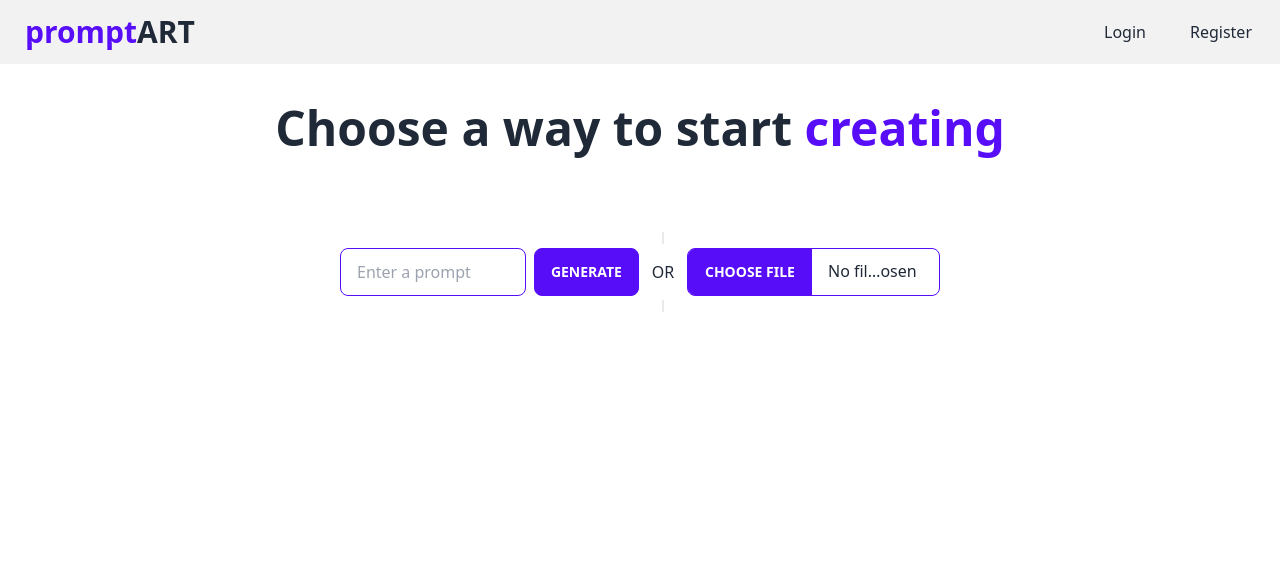
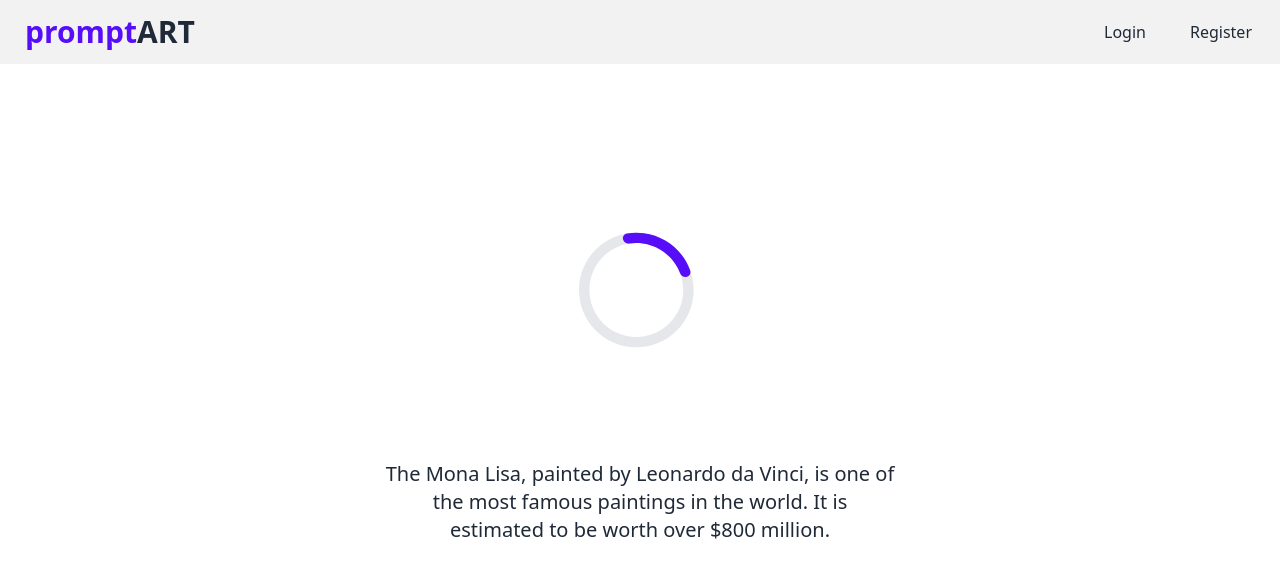
Before and after one commit to IvanoiuPetrut/prompting-concept-art, a Vue app: page /create-image in a window 1280 px wide. Shown: the top 576 px of the page. Built offline with nearby package versions, Linux system fonts and the light colour scheme.

Commit message:
feat: add spinner and random fact about art and ai while waiting for the painting to be generated

```diff
--- /dev/null
+++ b/src/components/BaseSpinner.vue
@@ -0,0 +1,23 @@
+<template>
+  <div class="text-center">
+    <div role="status">
+      <svg
+        aria-hidden="true"
+        class="inline w-1/6 h-1/6 mr-2 text-gray-200 animate-spin dark:text-base-300 fill-primary"
+        viewBox="0 0 100 101"
+        fill="none"
+        xmlns="http://www.w3.org/2000/svg"
+      >
+        <path
+          d="M100 50.5908C100 78.2051 77.6142 100.591 50 100.591C22.3858 100.591 0 78.2051 0 50.5908C0 22.9766 22.3858 0.59082 50 0.59082C77.6142 0.59082 100 22.9766 100 50.5908ZM9.08144 50.5908C9.08144 73.1895 27.4013 91.5094 50 91.5094C72.5987 91.5094 90.9186 73.1895 90.9186 50.5908C90.9186 27.9921 72.5987 9.67226 50 9.67226C27.4013 9.67226 9.08144 27.9921 9.08144 50.5908Z"
+          fill="currentColor"
+        />
+        <path
+          d="M93.9676 39.0409C96.393 38.4038 97.8624 35.9116 97.0079 33.5539C95.2932 28.8227 92.871 24.3692 89.8167 20.348C85.8452 15.1192 80.8826 10.7238 75.2124 7.41289C69.5422 4.10194 63.2754 1.94025 56.7698 1.05124C51.7666 0.367541 46.6976 0.446843 41.7345 1.27873C39.2613 1.69328 37.813 4.19778 38.4501 6.62326C39.0873 9.04874 41.5694 10.4717 44.0505 10.1071C47.8511 9.54855 51.7191 9.52689 55.5402 10.0491C60.8642 10.7766 65.9928 12.5457 70.6331 15.2552C75.2735 17.9648 79.3347 21.5619 82.5849 25.841C84.9175 28.9121 86.7997 32.2913 88.1811 35.8758C89.083 38.2158 91.5421 39.6781 93.9676 39.0409Z"
+          fill="currentFill"
+        />
+      </svg>
+      <span class="sr-only">Loading...</span>
+    </div>
+  </div>
+</template>
--- /dev/null
+++ b/src/components/FactSection.vue
@@ -0,0 +1,6 @@
+<template>
+  <div class="text-center px-10 py-4">
+    <h3 class="text-2xl font-bold text-primary-content mb-4">Did you know?</h3>
+    <slot name="content"></slot>
+  </div>
+</template>
--- /dev/null
+++ b/src/data/artFacts.json
@@ -0,0 +1,12 @@
+{
+  "facts": [
+    "Painting is one of the oldest art forms in the world, with cave paintings dating back to 40,000 years ago.",
+    "The Mona Lisa, painted by Leonardo da Vinci, is one of the most famous paintings in the world. It is estimated to be worth over $800 million.",
+    "Digital painting is a relatively new form of art that allows artists to create artwork using digital tools such as a tablet and stylus. This type of art is often created using software such as Adobe Photoshop or Corel Painter.",
+    "The first digital painting is believed to have been created in 1962 by mathematician and computer scientist Ben Laposky, using an oscilloscope to create patterns on a cathode ray tube.",
+    "AI painting, also known as neural style transfer, is a technique that uses deep learning algorithms to apply the style of one image to the content of another. This allows artists to create images with the style of famous artists such as Van Gogh or Picasso.",
+    "The first AI-generated artwork sold at auction was a painting called \"Portrait of Edmond de Belamy\" created by the French art collective Obvious. It sold for $432,500 at Christie's in 2018.",
+    "AI painting has raised questions about the definition of art and the role of the artist. Some argue that AI-generated artwork is not true art because it is created by a machine rather than a human, while others see it as a new form of art that pushes the boundaries of creativity and technology.",
+    "Some artists are using AI as a tool to assist them in their creative process, using algorithms to generate ideas or explore new techniques. This is known as \"human-AI collaboration\" and is seen by some as a way to enhance the creative process rather than replace it."
+  ]
+}
--- a/src/views/CreateImageView.vue
+++ b/src/views/CreateImageView.vue
@@ -2,13 +2,16 @@
 import { ref } from "vue";
 import ImageCanvas from "../components/ImageCanvas.vue";
 import GetImage from "@/components/GetImage.vue";
+import BaseSpinner from "@/components/BaseSpinner.vue";
+import FactSection from "@/components/FactSection.vue";
+import cryptoRandomString from "crypto-random-string";
+import artFacts from "@/data/artFacts.json";
 import { useImageStore } from "@/stores/image";
 import { getGeneratedImage } from "@/services/images";
-import cryptoRandomString from "crypto-random-string";
 
 const imageStore = useImageStore();
 
-const fileState = ref<"not-loaded" | "loading" | "loaded">("not-loaded");
+const fileState = ref<"not-loaded" | "loading" | "loaded">("loading");
 const file = ref<File | null>(null);
 const fileUrl = ref<string | null>(null);
 
@@ -41,7 +44,16 @@ async function handleGenerateImage(prompt: string) {
       @load-image="handleLoadImage"
       @generate-image="handleGenerateImage"
     />
-    <div v-if="fileState === 'loading'">Spinning</div>
+    <div v-if="fileState === 'loading'" class="mt-32 lg:px-64">
+      <BaseSpinner />
+      <FactSection class="mt-12">
+        <template #content>
+          <p class="text-xl px-12">
+            {{ artFacts.facts[Math.floor(Math.random() * artFacts.facts.length)] }}
+          </p>
+        </template>
+      </FactSection>
+    </div>
     <ImageCanvas v-if="fileState === 'loaded'" :file="file" :imageUrl="fileUrl" />
   </div>
 </template>
```
